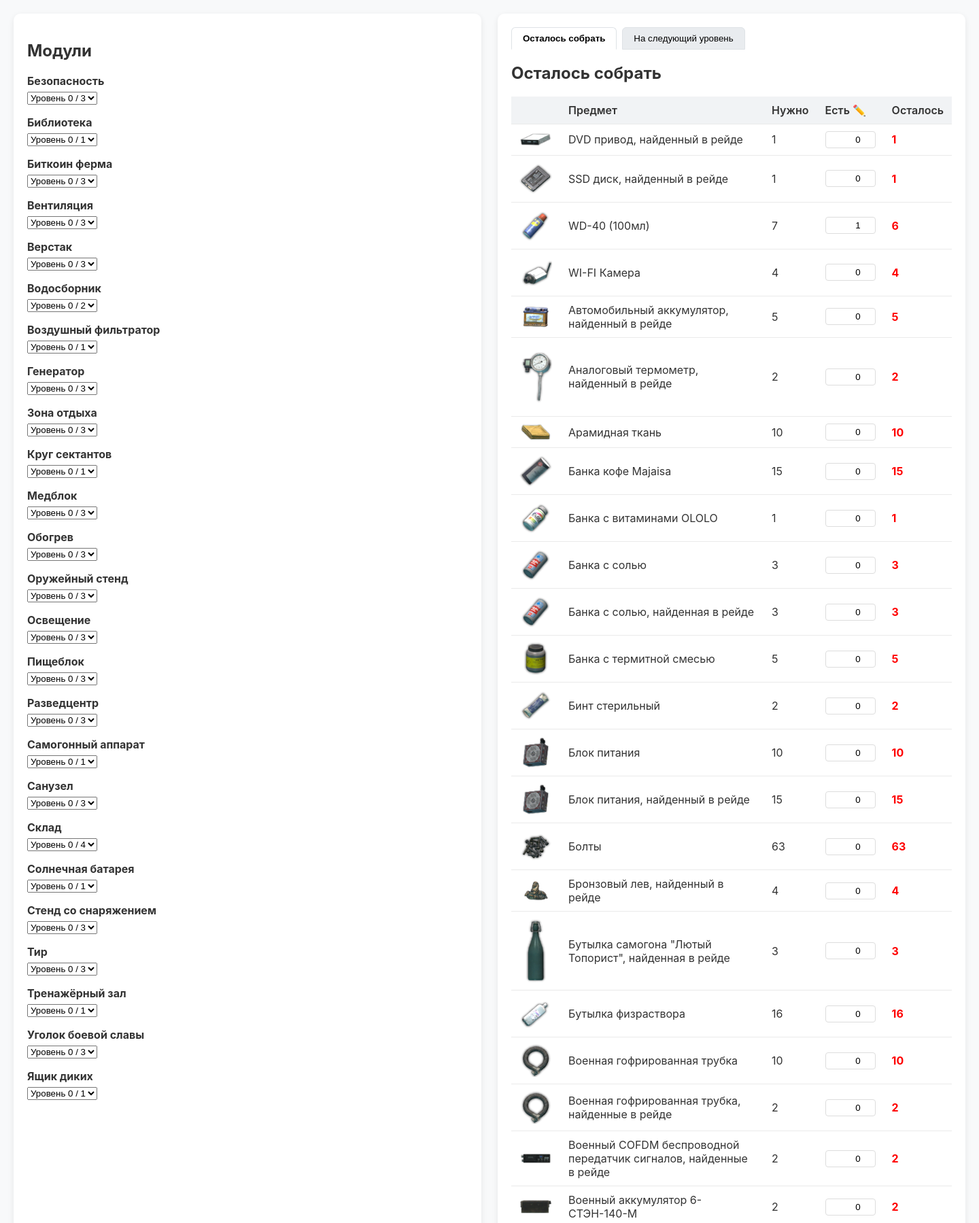
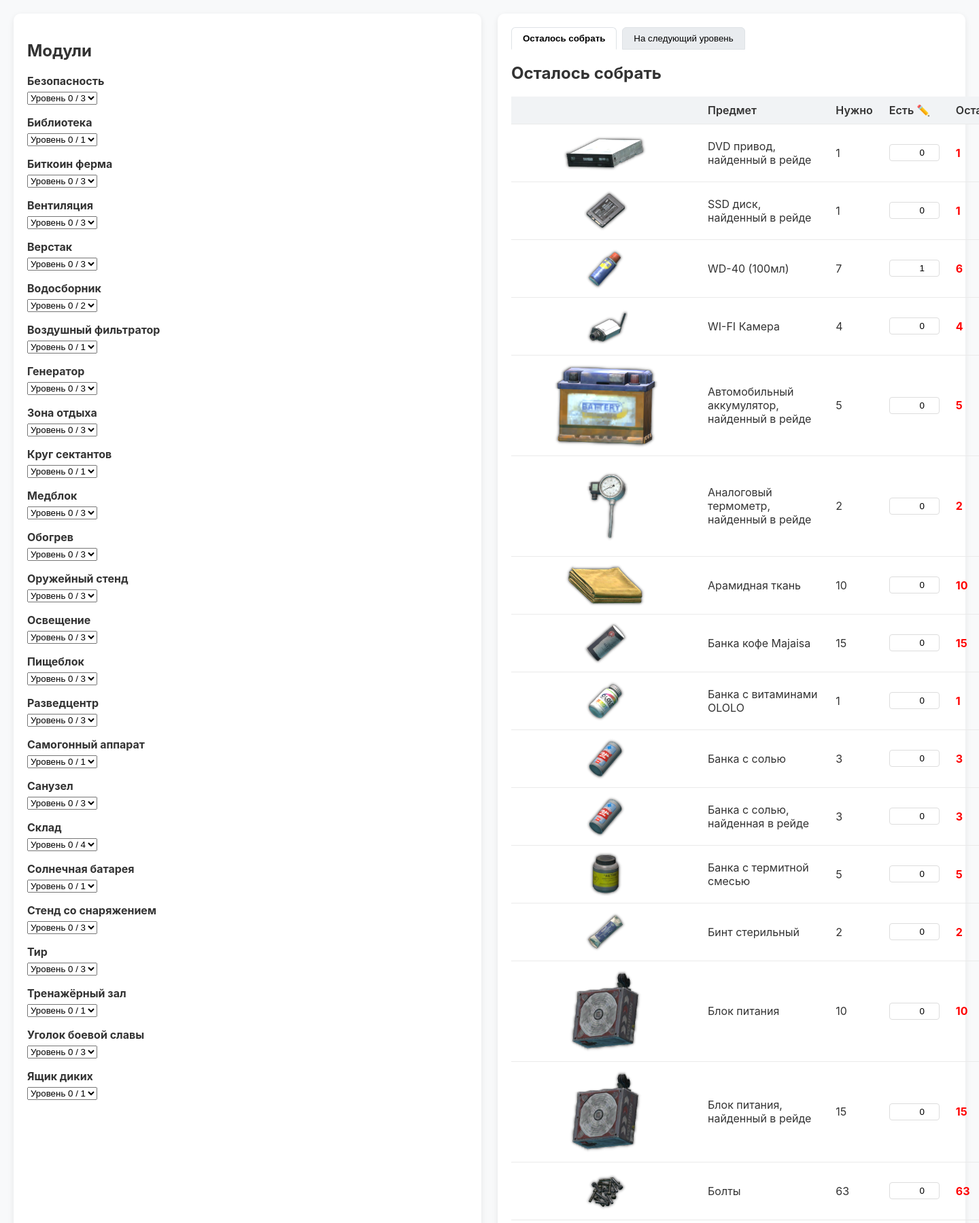
Before and after one commit to gen1us1y/TarkovHideoutTracker, a Flask app: page / in a window 1440 px wide; the page is wider, and only the part inside the window is pictured. Shown: the top 1799 px of that part at 68% size. Run offline with Flask 3, Linux system fonts and the light colour scheme; data comes from the database, SQL or seed files in the repository.

Commit message:
micro css fix

```diff
--- a/templates/index.html
+++ b/templates/index.html
@@ -44,7 +44,7 @@
                     <tbody id="items-tbody">
                         {% for item in items %}
                         <tr data-item-name="{{ item.item_name|e }}">
-                            <td><img src="{{ url_for('static', filename='img/' + item.item_image) }}" alt="{{ item.item_name|e }}" width="48"></td>
+                            <td><img src="{{ url_for('static', filename='img/' + item.item_image) }}" alt="{{ item.item_name|e }}" height="50%" style="margin-left: auto;margin-right: auto;display: block;"></td>
                             <td>{{ item.item_name|e }}</td>
                             <td class="need-col">{{ item.need }}</td>
                             <td>
@@ -168,7 +168,7 @@
                         const escapedName = item.item_name.replace(/"/g, '&quot;');
                         html += `
                             <tr data-item-name="${CSS.escape(item.item_name)}">
-                                <td><img src="/static/img/${item.item_image}" alt="${item.item_name}" width="48"></td>
+                                <td><img src="/static/img/${item.item_image}" alt="${item.item_name}" width="50%" style="margin-left: auto;margin-right: auto;display: block;"></td>
                                 <td>${item.item_name}</td>
                                 <td class="need-col">${item.need}</td>
                                 <td>
```
